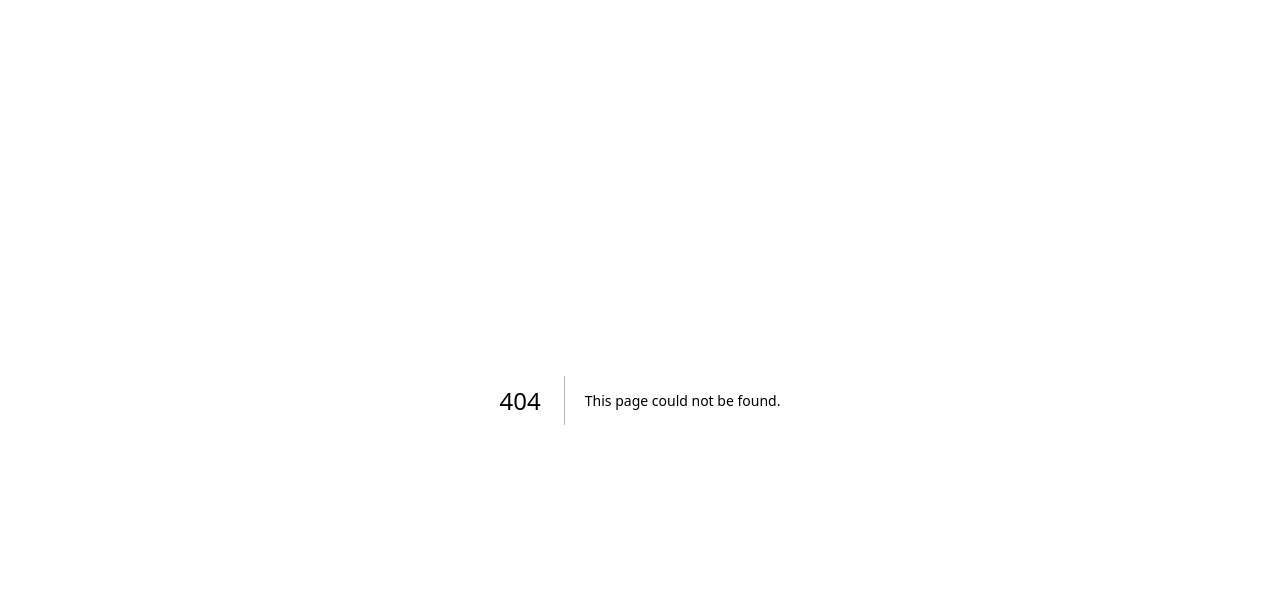
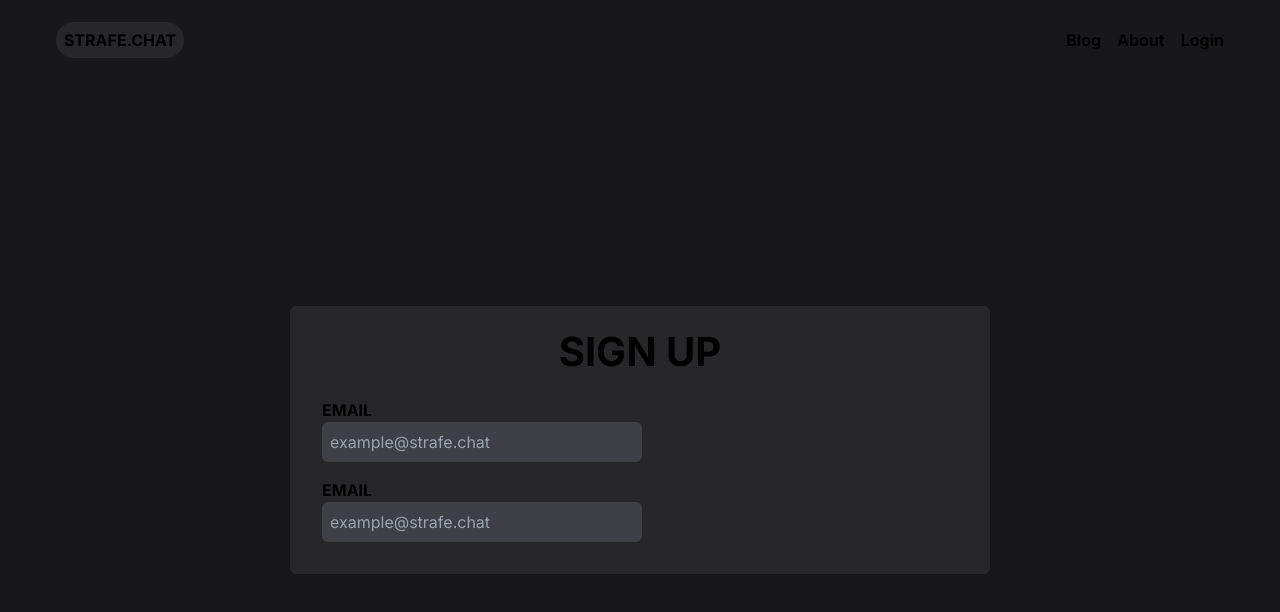
Before and after one commit to usethread/thrd.xyz, a Next.js app: page /signup in a window 1280 px wide. Before the commit this address had no page. Shown: the top 612 px of the page. Built offline with nearby package versions, Linux system fonts and the light colour scheme.

Commit message:
Worked a bit on signup ui, will work more tomorrow

```diff
--- /dev/null
+++ b/src/app/signup/page.tsx
@@ -0,0 +1,51 @@
+"use client";
+import Navbar from "@/components/Navbar";
+import { FormEvent, useEffect, useState } from "react";
+
+export default function SignUp() {
+  const [readOnly, setReadOnly] = useState(true);
+  const [email, setEmail] = useState("");
+  const [username, setUsername] = useState("");
+  const [password, setPassword] = useState("");
+
+  useEffect(() => {});
+
+  const handleSubmit = (e: FormEvent) => {
+    e.preventDefault();
+  };
+
+  return (
+    <div className="body">
+      <Navbar />
+      <div className="content justify-center items-center">
+        <form onSubmit={(e) => handleSubmit(e)}>
+          <h1 className="title text-center">Sign Up</h1>
+          <div className="flex flex-col gap-4 p-4">
+            <div>
+              <label className="form-label">Email</label>
+              <input
+                readOnly={readOnly}
+                value={username}
+                placeholder="example@strafe.chat"
+                type={"text"}
+                className="form-input"
+                onChange={(e) => setEmail(e.target.value)}
+              />
+            </div>
+            <div>
+              <label className="form-label">Email</label>
+              <input
+                readOnly={readOnly}
+                value={username}
+                placeholder="example@strafe.chat"
+                type={"text"}
+                className="form-input"
+                onChange={(e) => setEmail(e.target.value)}
+              />
+            </div>
+          </div>
+        </form>
+      </div>
+    </div>
+  );
+}
```
